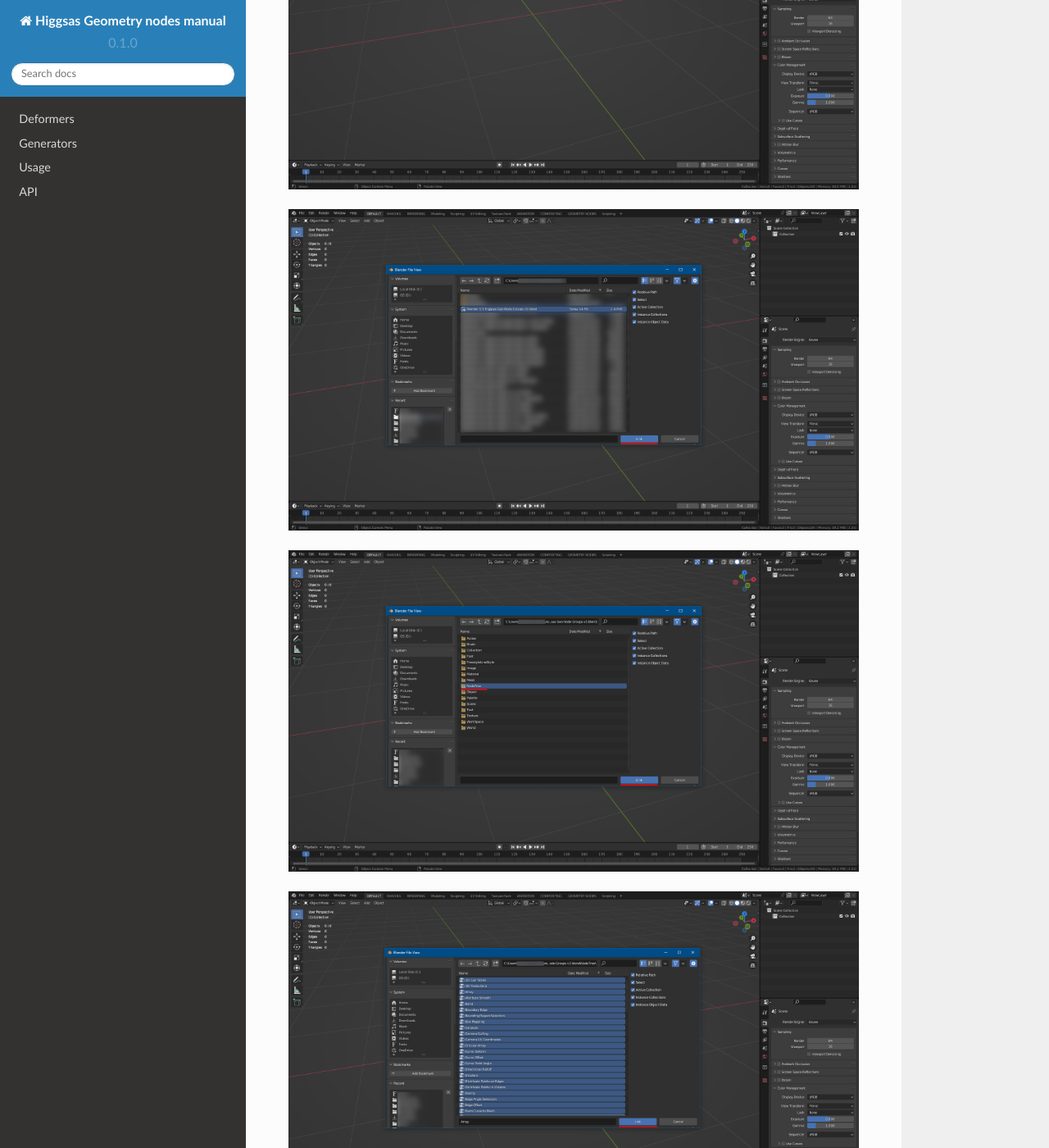
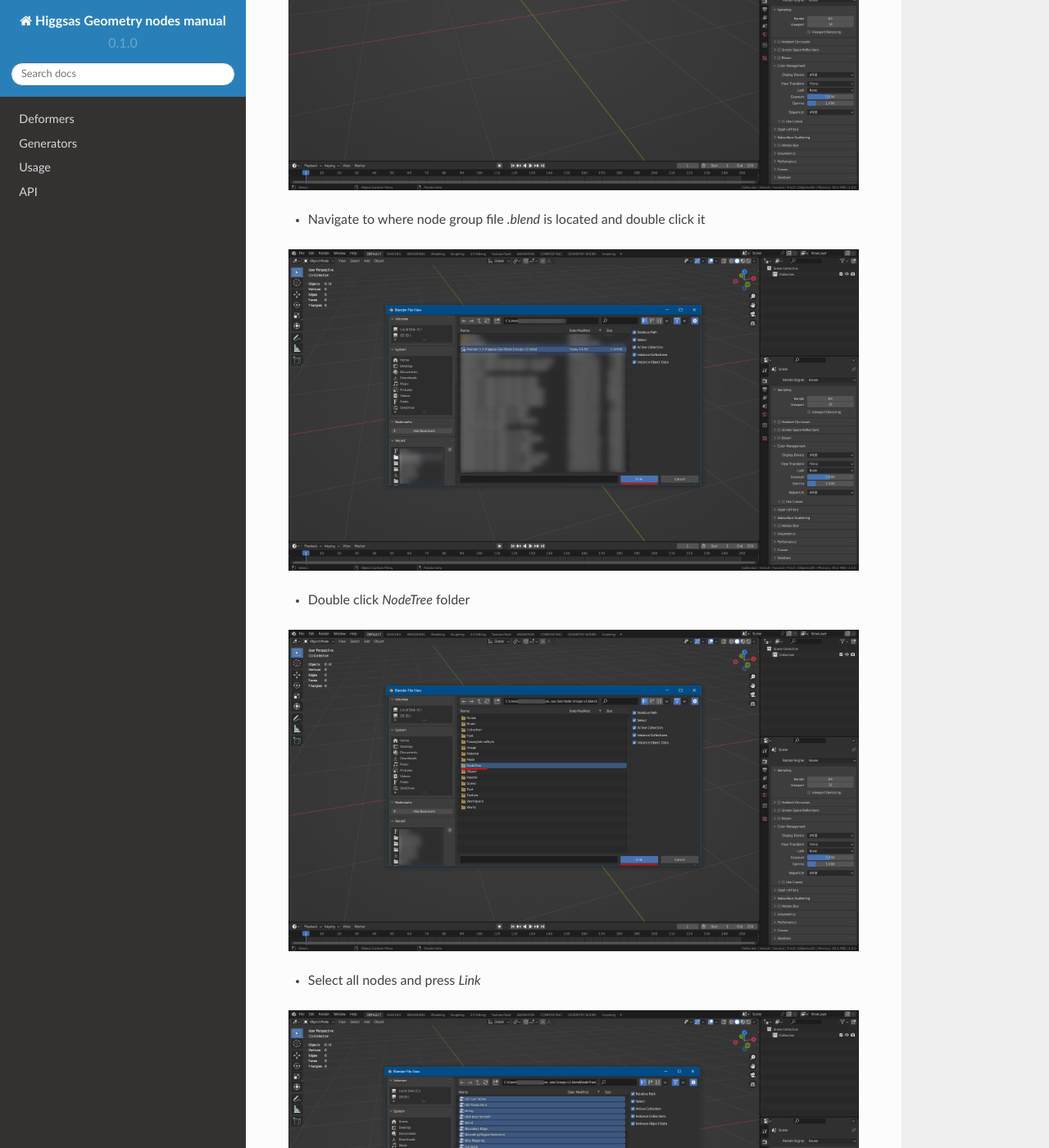
Before and after one commit to higgsas/higgsas_geo_nodes_manual, a Sphinx documentation site: the page built from docs/installation.rst, in a window 1280 px wide and 1400 px high, scrolled down 880 px. Shown: the whole window at 82% size. Built offline with Sphinx 7.4.7 and the Read the Docs theme 2.0.0, drawn with Linux system fonts in a browser that asks for light colours; some of the changed text lies outside the part shown.

Commit message:
Update installation.rst

```diff
--- a/docs/installation.rst
+++ b/docs/installation.rst
@@ -6,9 +6,17 @@ You can
 - Open `Blender`
 .. image:: images/instal.PNG
 
-- Go to `File/Link`
+- Go to ``File/Link``
 .. image:: images/instal1.png
+
+- Navigate to where node group file `.blend` is located and double click it
 .. image:: images/instal2.png
+
+- Double click `NodeTree` folder
 .. image:: images/instal3.png
+
+- Select all nodes and press `Link`
 .. image:: images/instal4.png
+
+Go to ``File/Defaults/Save Startup File`` and press `Save Startup File`
 .. image:: images/instal5.png
```
